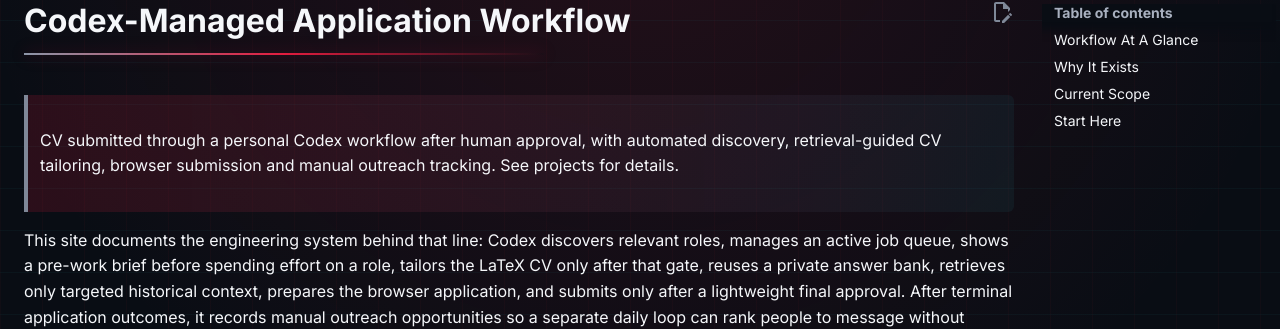
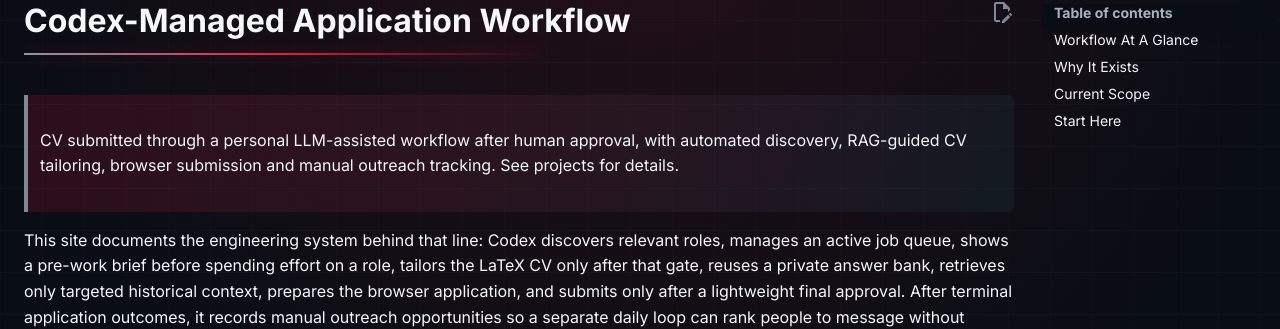
Before and after one commit to ddm18/codex-managed-application-workflow, an MkDocs documentation site: the page built from docs/index.md, in a window 1280 px wide and 900 px high. Shown: the part 148-477 px from the top of the window. Built offline with MkDocs 1.6.1 and Material for MkDocs 9.7.7, drawn with Linux system fonts in a browser that asks for light colours; comment, search, counter and statistics services are not loaded.

Commit message:
Align CV line with LLM RAG wording

```diff
--- a/docs/index.md
+++ b/docs/index.md
@@ -1,7 +1,7 @@
 # Codex-Managed Application Workflow
 
-> CV submitted through a personal Codex workflow after human approval, with
-> automated discovery, retrieval-guided CV tailoring, browser submission and
+> CV submitted through a personal LLM-assisted workflow after human approval, with
+> automated discovery, RAG-guided CV tailoring, browser submission and
 > manual outreach tracking. See projects for details.
 
 This site documents the engineering system behind that line: Codex discovers
```
Also changed, not shown: docs/guardrails.md (+2 -2 lines).
